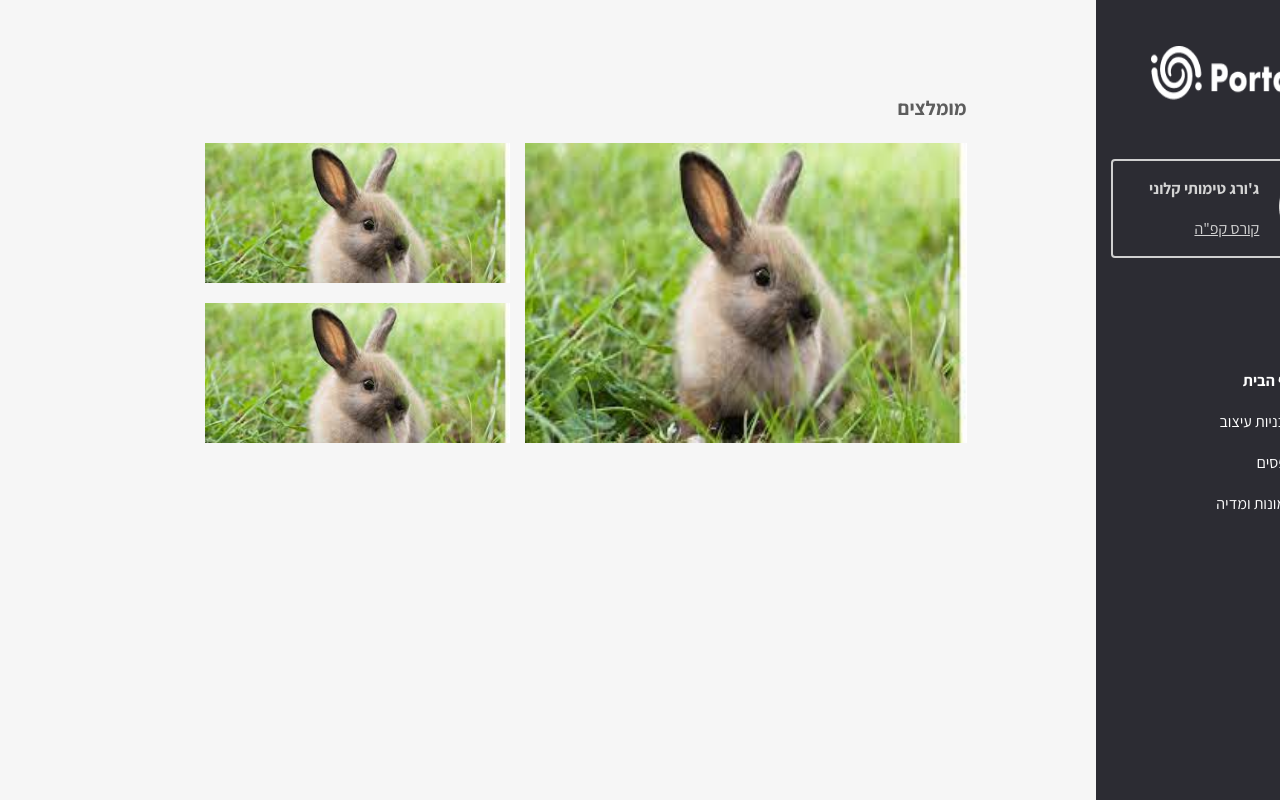
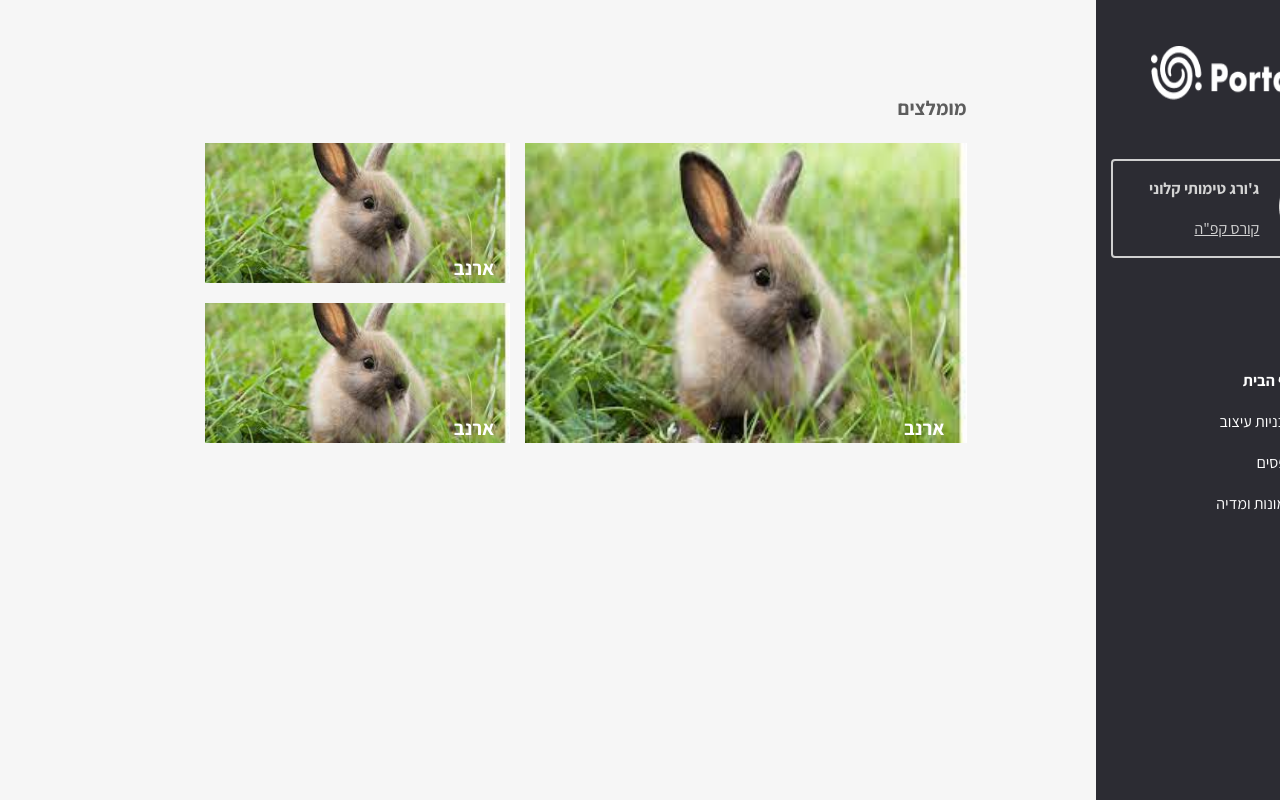
Before and after one commit to 50yearskippur/portalClient, a React (Create React App) app: page / in a window 1280 px wide. Built offline with nearby package versions, Linux system fonts and the light colour scheme.

Commit message:
added title to recommended item

```diff
--- a/src/components/ItemsComponents/RecommendedItem.css
+++ b/src/components/ItemsComponents/RecommendedItem.css
@@ -1,16 +1,18 @@
 .recommended-item {
   display: flex;
+  position: relative;
   align-items: flex-start;
   height: 100%;
   width: 100%;
 }
 
 .recommended-item-title {
-  /* font-size: 20px;
+  /* left: 0; */
+  right: 5%;
+  position: absolute;
+  bottom: 0;
+  color: white; /* Optional: make the title text white */
+  font-size: 20px;
   font-weight: 700;
   line-height: 30px;
-  color: white;
-  /* position: relative; */
-  /* top: 80% */
-  /* right: 8%; */
 }
--- a/src/components/ItemsComponents/RecommendedItem.jsx
+++ b/src/components/ItemsComponents/RecommendedItem.jsx
@@ -3,7 +3,8 @@ import "./RecommendedItem.css";
 
 const RecommendedItem = ({ item, style }) => {
   return (
-    <div>
+    <div className="recommended-item">
+      <div className="recommended-item-title">{item.title}</div>
       <img src={item.media} alt={item.title} style={style} />
     </div>
   );
```
